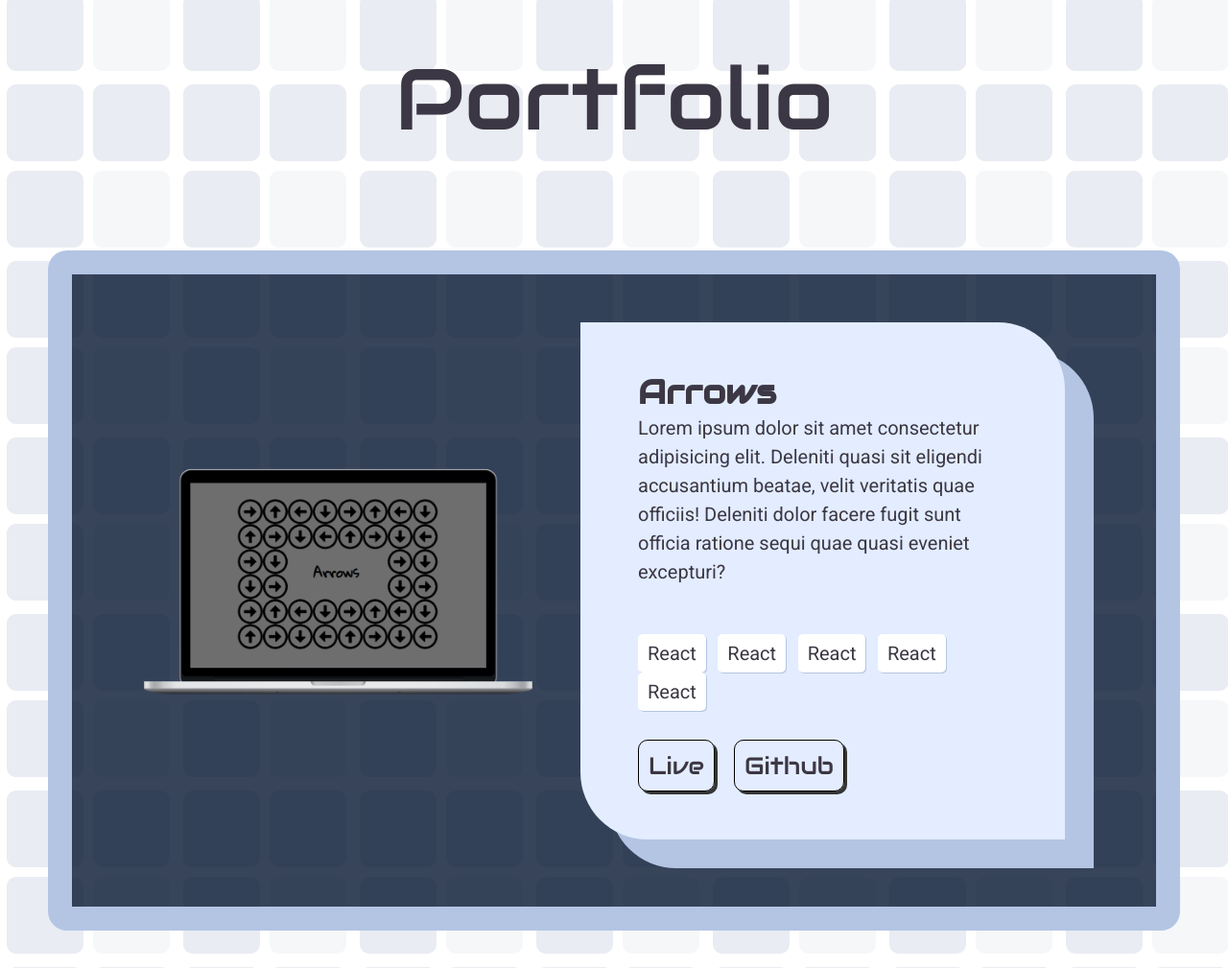
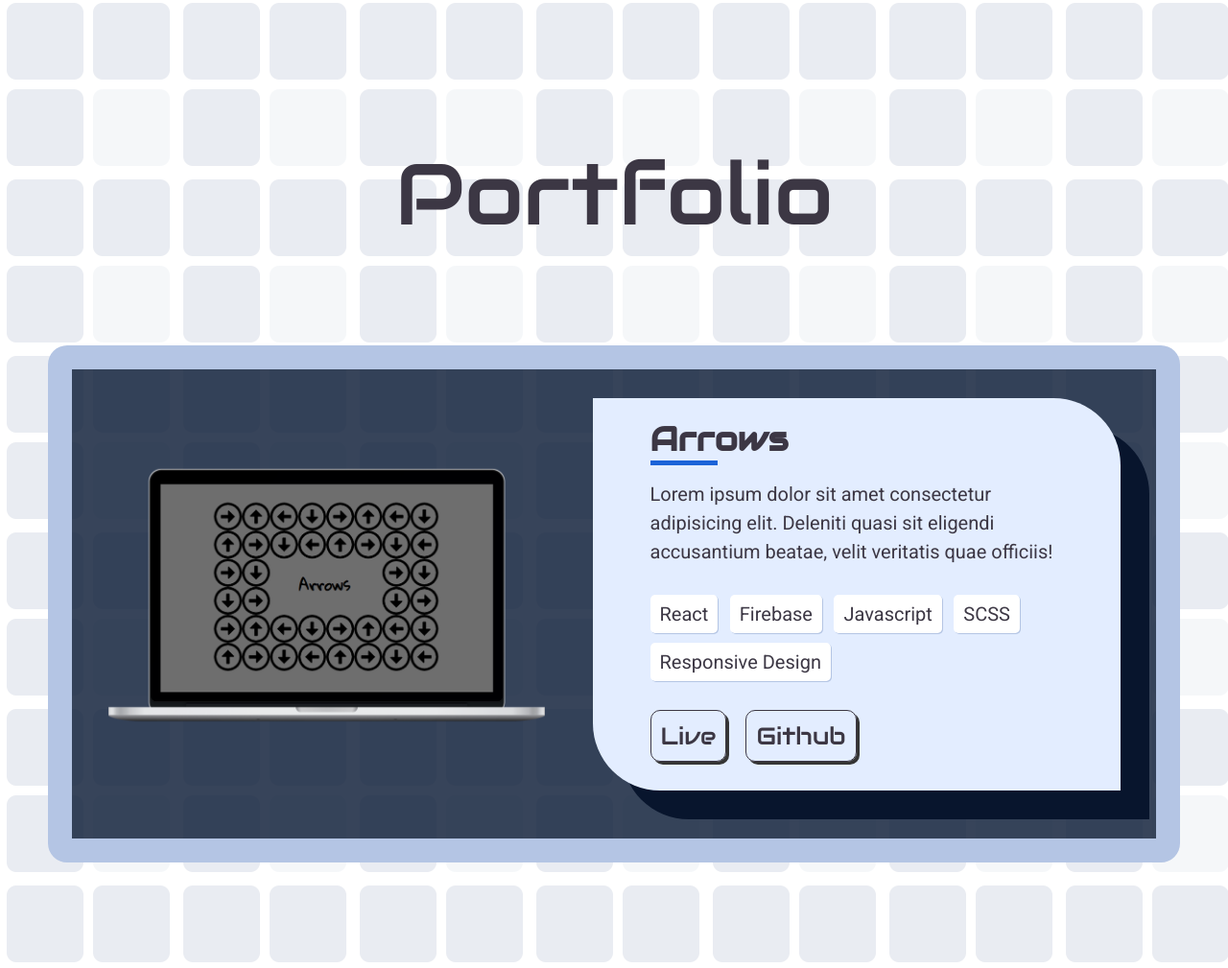
Before and after one commit to RickyLaw1/portfolio, a website: page index.html in a window 1280 px wide. Shown: the part 2377-3386 px from the top of the page at 96% size. Drawn offline with nearby package versions, Linux system fonts and the light colour scheme; files that its build step writes are made by us from their sources.

Commit message:
Added tools used for each project, started on responsive design

```diff
--- a/index.html
+++ b/index.html
@@ -31,7 +31,7 @@
     <section class="about">
         <div class="wrapper">
                 <figure>
-                        <img src="assets/headshot2.png" alt="">
+                        <img src="assets/headshot2.jpg" alt="">
                 </figure>
             <div class="aboutMe">
                 <h2>about</h2>
@@ -103,36 +103,42 @@
         	        </figure>
         	    </div>
         	    <div class="description">
-                        <h3>Arrows</h3>
+                        <h3>Arrows <span></span></h3>
         	        <p>
-        	            Lorem ipsum dolor sit amet consectetur adipisicing elit. Deleniti quasi sit eligendi accusantium beatae, velit veritatis quae officiis! Deleniti dolor facere fugit sunt officia ratione sequi quae quasi eveniet excepturi?
+        	            Lorem ipsum dolor sit amet consectetur adipisicing elit. Deleniti quasi sit eligendi accusantium beatae, velit veritatis quae officiis!
                     </p>
                     <div class="builtWith">
                         <div class="tool">React</div>
-                        <div class="tool">React</div>
-                        <div class="tool">React</div>
-                        <div class="tool">React</div>
-                        <div class="tool">React</div>
+                        <div class="tool">Firebase</div>
+                        <div class="tool">Javascript</div>
+                        <div class="tool">SCSS</div>
+                        <div class="tool">Responsive Design</div>
                     </div>
                     <div class="links">
-                        <h4><a href="">Live</a></h4>
-                        <h4><a href="">Github</a></h4>
+                        <a href=""><h4>Live</h4></a>
+                        <a href=""><h4>Github</h4></a>
                     </div>
         	    </div>
         	</div>
         	<div class="project project2">
                 <div class="description">
-                    <h3>Robo Trivia</h3>
+                    <h3>Robo Trivia <span></span></h3>
         	        <p>
-        	            Lorem ipsum dolor sit amet consectetur adipisicing elit. Deleniti quasi sit eligendi accusantium beatae, velit veritatis quae officiis! Deleniti dolor facere fugit sunt officia ratione sequi quae quasi eveniet excepturi?
+        	            Lorem ipsum dolor sit amet consectetur adipisicing elit. Deleniti quasi sit eligendi accusantium beatae, velit veritatis quae officiis!
                     </p>
                     <div class="builtWith">
-                            <div class="tool">React</div>
-                            <div class="tool">React</div>
-                            <div class="tool">React</div>
-                            <div class="tool">React</div>
-                            <div class="tool">React</div>
-                        </div>
+                        <div class="tool">React</div>
+                        <div class="tool">React Router</div>
+                        <div class="tool">Firebase</div>
+                        <div class="tool">RESTful API</div>
+                        <div class="tool">Axios</div>
+                        <div class="tool">Responsive Design</div>
+                        <div class="tool">Group-Programming</div>
+                    </div>
+                    <div class="links">
+                        <a href=""><h4>Live</h4></a>
+                        <a href=""><h4>Github</h4></a>
+                    </div>
         	    </div>
         	    <div class="preview">
         	        <figure>
@@ -147,32 +153,41 @@
         	        </figure>
         	    </div>
         	    <div class="description">
-                    <h3>Crazy 8's</h3>
+                    <h3>Crazy 8's<span></span></h3>
         	        <p>
-        	            Lorem ipsum dolor sit amet consectetur adipisicing elit. Deleniti quasi sit eligendi accusantium beatae, velit veritatis quae officiis! Deleniti dolor facere fugit sunt officia ratione sequi quae quasi eveniet excepturi?
+        	            Lorem ipsum dolor sit amet consectetur adipisicing elit. Deleniti quasi sit eligendi accusantium beatae, velit veritatis quae officiis!
                     </p>
                     <div class="builtWith">
-                            <div class="tool">React</div>
-                            <div class="tool">React</div>
-                            <div class="tool">React</div>
-                            <div class="tool">React</div>
-                            <div class="tool">React</div>
-                        </div>
+                        <div class="tool">Jquery</div>
+                        <div class="tool">JavaScript</div>
+                        <div class="tool">AJAX</div>
+                        <div class="tool">RESTful API</div>
+                        <div class="tool">GULP</div>
+                        <div class="tool">Responsive Design</div>
+                        <div class="tool">Pair-Programming</div>
+                    </div>
+                    <div class="links">
+                        <a href=""><h4>Live</h4></a>
+                        <a href=""><h4>Github</h4></a>
+                    </div>
         	    </div>
         	</div>
         	<div class="project project4">
                 <div class="description">
-                    <h3>Hover Effect</h3>
+                    <h3>Hover Effect<span></span></h3>
                     <p>
-        	            Lorem ipsum dolor sit amet consectetur adipisicing elit. Deleniti quasi sit eligendi accusantium beatae, velit veritatis quae officiis! Deleniti dolor facere fugit sunt officia ratione sequi quae quasi eveniet excepturi?
+        	            Lorem ipsum dolor sit amet consectetur adipisicing elit. Deleniti quasi sit eligendi accusantium beatae, velit veritatis quae officiis!
                     </p>
                     <div class="builtWith">
-                            <div class="tool">React</div>
-                            <div class="tool">React</div>
-                            <div class="tool">React</div>
-                            <div class="tool">React</div>
-                            <div class="tool">React</div>
-                        </div>
+                        <div class="tool">Jquery</div>
+                        <div class="tool">JavaScript</div>
+                        <div class="tool">SASS</div>
+                        <div class="tool">Responsive Design</div>
+                    </div>
+                    <div class="links">
+                        <a href=""><h4>Live</h4></a>
+                        <a href=""><h4>Github</h4></a>
+                    </div>
         	    </div>
         	    <div class="preview">
         	        <figure>
@@ -187,16 +202,21 @@
         	        </figure>
         	    </div>
         	    <div class="description">
-                        <h3>PSD Conversion</h3>
+                        <h3>PSD Conversion<span></span></h3>
         	        <p>
-        	            Lorem ipsum dolor sit amet consectetur adipisicing elit. Deleniti quasi sit eligendi accusantium beatae, velit veritatis quae officiis! Deleniti dolor facere fugit sunt officia ratione sequi quae quasi eveniet excepturi?
+        	            Lorem ipsum dolor sit amet consectetur adipisicing elit. Deleniti quasi sit eligendi accusantium beatae, velit veritatis quae officiis!
                     </p>
                     <div class="builtWith">
-                        <div class="tool">React</div>
-                        <div class="tool">React</div>
-                        <div class="tool">React</div>
-                        <div class="tool">React</div>
-                        <div class="tool">React</div>
+                        <div class="tool">BEM</div>
+                        <div class="tool">SASS</div>
+                        <div class="tool">CSS3</div>
+                        <div class="tool">HTML5</div>
+                        <div class="tool">ES6</div>
+                        <div class="tool">Responsive Design</div>
+                    </div>
+                    <div class="links">
+                        <a href=""><h4>Live</h4></a>
+                        <a href=""><h4>Github</h4></a>
                     </div>
         	    </div>
         	</div>
@@ -205,7 +225,16 @@
     <section class="contact">
         <h2>Get in Touch</h2>
         <div class="email">
-            <h3>Email: ricky@rickylaw.ca</h3>
+            <!-- <h3>Email me:</h3> -->
+            <a href="">
+                    <!-- <i class="far fa-envelope"></i>  -->
+                    <p>Email me: ricky@rickylaw.ca</p>
+            </a>
+        </div>
+        <div class="social">
+            <a href=""><i class="fab fa-linkedin"></i></a>
+            <a href=""><i class="fab fa-github-square"></i></a>
+            <a href=""><i class="fab fa-twitter-square"></i></a>
         </div>
     </section>
     <script defer src="https://use.fontawesome.com/releases/v5.3.1/js/all.js" integrity="sha384-kW+oWsYx3YpxvjtZjFXqazFpA7UP/MbiY4jvs+RWZo2+N94PFZ36T6TFkc9O3qoB" crossorigin="anonymous"></script>
--- a/src/scripts/app.js
+++ b/src/scripts/app.js
@@ -24,10 +24,6 @@ app.windowResize = () => {
         app.allGrids = []
         app.stacked = new Set();
         app.unStacked = [];
-
-        let color1 = "#e3edff";
-        let color2 = "#e3edff78"
-
 
         app.ranGrid();
     })
--- a/src/styles/styles.scss
+++ b/src/styles/styles.scss
@@ -159,7 +159,7 @@ section.about {
         left: 0;
     }
     .aboutMe {
-        width: 50%;
+        max-width: 500px;
         background-color: #e3edff;
         padding: 30px 50px;
         border-top-left-radius: 50px;
@@ -171,7 +171,7 @@ section.about {
         }
     }
     figure {
-        width: 30%;
+        width: 400px;
         border-radius: 50%;
         margin-top: 30px;
         margin-right: 50px;
@@ -223,41 +223,52 @@ section.skills {
 //------------------------//
 
 section.portfolio {
+    @include flex(column, center, center, wrap);
     background: url("../../assets/pattern.PNG");
-    // background-color: $accent;
     display: flex;
     h2 {
         margin-bottom: 100px;
         color: $primary;
     }
-    @include flex(column, center, center, wrap);
     h3 {
         width: 100%;
         color: $primary;
+        position: relative;
+        margin-bottom: 20px;
+        span {
+            position: absolute;
+            bottom: -5px;
+            left: 0;
+            width: 70px;
+            height: 5px;
+            background-color: $accent;
+        }
     }
     .project {
         @include flex(auto, center, center, wrap);
         border: 25px solid $secondary;
         margin-bottom: 150px;
         background-color: #12223cd7;
-        padding: 50px;
-        padding-bottom: 70px;
-        padding-right: 70px;
+        padding: 30px;
+        padding-bottom: 50px;
+        // padding-right: 70px;
         border-radius: 20px;
+        &:nth-child(even) {
+            // flex-direction: column-reverse;
+        }
     }
     .description {
-        width: 50%;
         background-color: #e3edff;
-
-        padding: 50px 60px;
+        max-width: 550px;
+        padding: 20px 40px 30px 60px ;
 
         &:nth-child(even) {
-            box-shadow: 30px 30px 0px $secondary;
+            box-shadow: 30px 30px 0px #08152D;
             border-top-right-radius: 70px;
             border-bottom-left-radius: 70px;
         }
         &:nth-child(odd) {
-            box-shadow: -40px 30px 0px $secondary;
+            box-shadow: -40px 30px 0px #08152D;
             border-top-left-radius: 70px;
             border-bottom-right-radius: 70px;
             margin-left: 30px;
@@ -265,7 +276,7 @@ section.portfolio {
         p {
             color: $primary;
             line-height: 1.5;
-            margin-bottom: 50px;
+            margin-bottom: 30px;
         }
         .tool {
             font-size: 2rem;
@@ -277,27 +288,36 @@ section.portfolio {
             padding: 10px;
             line-height: 1;
             margin-right: 10px;
+            margin-bottom: 10px;
             box-shadow: 1px 1px 0px $secondary;
         }
         .links {
             display: flex;
             h4 {
+                margin: 0;
+                color: inherit;
+            }
+            a {
+                color: $primary;
                 padding: 10px;
+                margin-top: 20px;
                 margin-right: 20px;
                 border-radius: 10px;
-                border: 1px solid #000;
+                font-family: inherit;
+                border: 1px solid $primary;
                 box-shadow: 3px 3px 0px 0 rgb(53, 53, 53);
-                // background-color: $accent;
-            }
-            a {
-                font-family: inherit;
                 text-decoration: none;
-                color: inherit;
+                transition: 0.3s;
+                &:hover {
+                    background-color: $primary;
+                    border: 1px solid white;
+                    color: white;
+                }
             }
         }
     }
     .preview {
-        width: calc(50% - 100px);
+        width: 455px;
         &:nth-child(even) {
             margin-left: 50px;
         }
@@ -307,3 +327,37 @@ section.portfolio {
         }
     }
 }
+
+//------------------------//
+//  Contact Styling
+//------------------------//
+
+section.contact {
+    @include flex(column, center, center);
+    // h3 {
+    //     font-family: 'Roboto', sans-serif;
+    //     color: $primary;
+    //     font-size: 3rem;
+    //     font-weight: 400;
+    // }
+    a {
+        text-decoration: none;
+        color: $primary;
+    }
+    .email p {
+        display: flex;
+        align-items: center;
+        justify-content: center;
+        font-size: 3.5rem;
+        margin-left: 10px;
+    }
+    .social {
+        svg {
+            font-size: 5.3rem;
+            color: $primary;
+            &:hover {
+                color: $accent;
+            }
+        }
+    }
+}
```
Also changed, not shown: assets/headshot2.jpg, 1 other file.
